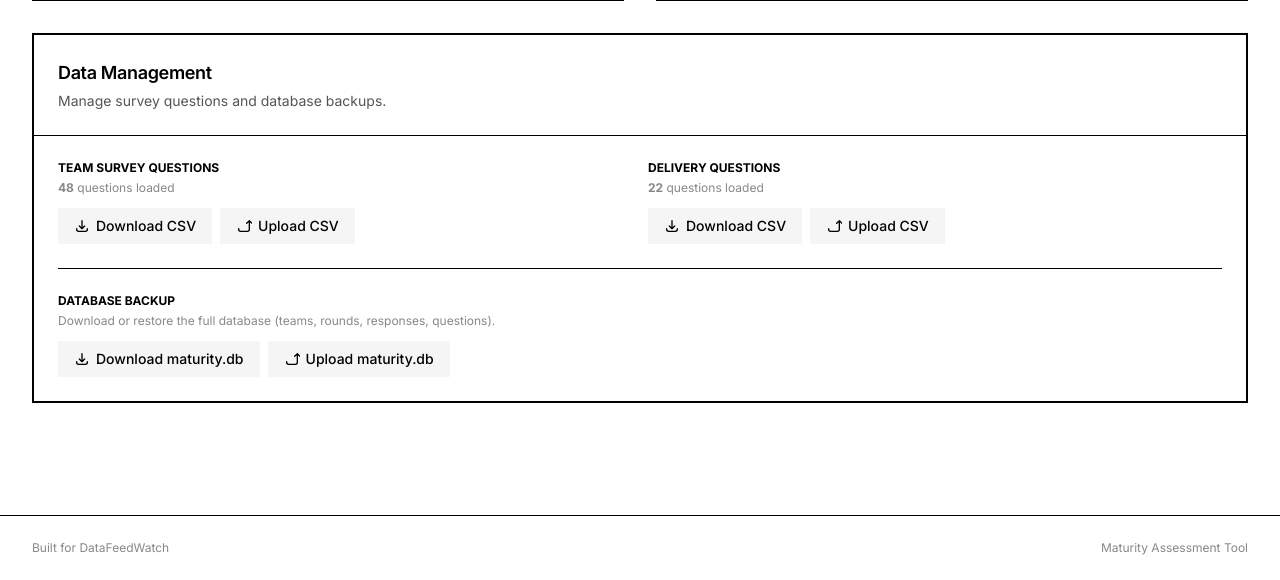
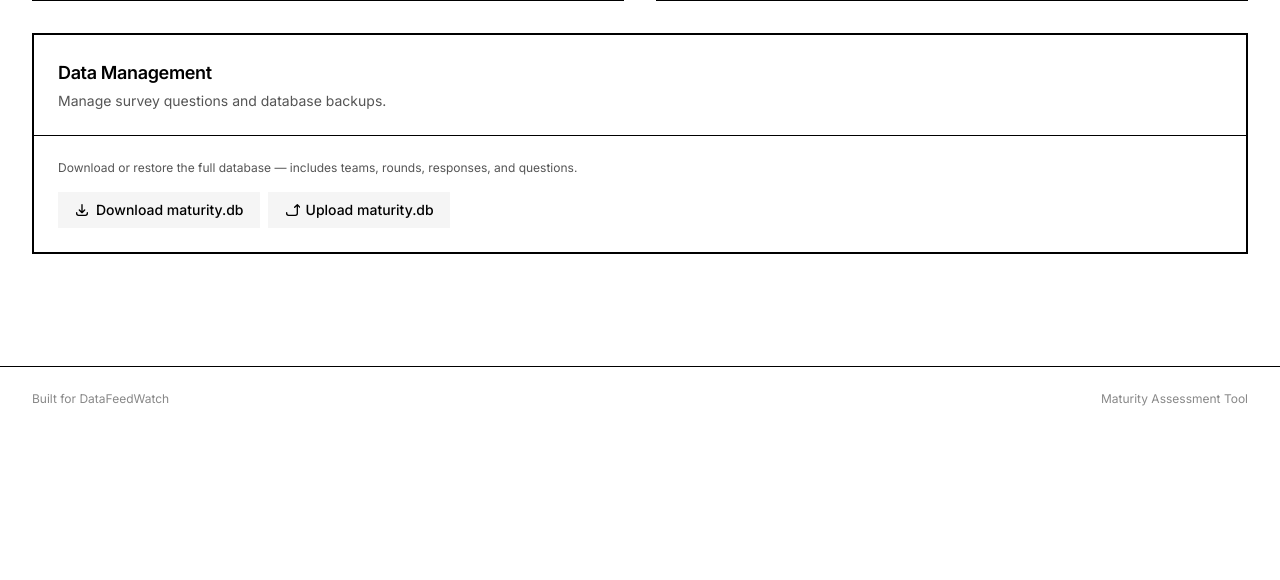
Before and after one commit to MajowyLas/team-maturity, a FastAPI app: page /admin in a window 1280 px wide. Shown: the part 751-1331 px from the top of the page. After the commit the page ends 1157 px from the top, so only its background shows below. Run offline with FastAPI, Linux system fonts and the light colour scheme; data that the repository does not hold is empty; some libraries are stand-ins or nearby versions.

Commit message:
Simplify Data Management to Download/Upload DB only
Remove CSV question upload/download — keep only full database
backup and restore.

Co-Authored-By: Claude Opus 4.6 <noreply@anthropic.com>

```diff
--- a/app/templates/admin.html
+++ b/app/templates/admin.html
@@ -200,55 +200,8 @@
         <h2 class="text-lg font-semibold text-hub-text">Data Management</h2>
         <p class="text-sm text-hub-muted mt-1">Manage survey questions and database backups.</p>
     </div>
-    <div class="p-6 space-y-6">
-        <!-- Survey Questions -->
-        <div class="grid grid-cols-1 md:grid-cols-2 gap-4">
-            <div>
-                <p class="text-xs font-bold text-hub-text uppercase mb-1">Team Survey Questions</p>
-                <p class="text-xs text-hub-faint mb-3"><strong>{{ team_q_count }}</strong> questions loaded</p>
-                <div class="flex flex-wrap items-center gap-2">
-                    <a href="/admin/data/download-questions/team"
-                       class="inline-flex items-center gap-1.5 px-4 py-2 bg-hub-hover text-hub-text rounded-lg text-sm font-medium hover:bg-hub-border active:scale-[0.97] transition-all duration-200">
-                        <svg class="w-4 h-4" fill="none" stroke="currentColor" viewBox="0 0 24 24"><path stroke-linecap="round" stroke-linejoin="round" stroke-width="2" d="M4 16v1a3 3 0 003 3h10a3 3 0 003-3v-1m-4-4l-4 4m0 0l-4-4m4 4V4"/></svg>
-                        Download CSV
-                    </a>
-                    <form method="POST" action="/admin/data/upload-questions/team" enctype="multipart/form-data"
-                          class="inline-flex items-center gap-2">
-                        <label class="inline-flex items-center gap-1.5 px-4 py-2 bg-hub-hover text-hub-text rounded-lg text-sm font-medium hover:bg-hub-border active:scale-[0.97] transition-all duration-200 cursor-pointer">
-                            <svg class="w-4 h-4" fill="none" stroke="currentColor" viewBox="0 0 24 24"><path stroke-linecap="round" stroke-linejoin="round" stroke-width="2" d="M4 16v1a3 3 0 003 3h10a3 3 0 003-3v-1m4-8l-4-4m0 0L16 8m4-4v12"/></svg>
-                            Upload CSV
-                            <input type="file" name="file" accept=".csv" required class="hidden"
-                                   onchange="if(confirm('This will replace all team survey questions. Continue?')) this.form.submit();">
-                        </label>
-                    </form>
-                </div>
-            </div>
-            <div>
-                <p class="text-xs font-bold text-hub-text uppercase mb-1">Delivery Questions</p>
-                <p class="text-xs text-hub-faint mb-3"><strong>{{ eng_q_count }}</strong> questions loaded</p>
-                <div class="flex flex-wrap items-center gap-2">
-                    <a href="/admin/data/download-questions/engineering"
-                       class="inline-flex items-center gap-1.5 px-4 py-2 bg-hub-hover text-hub-text rounded-lg text-sm font-medium hover:bg-hub-border active:scale-[0.97] transition-all duration-200">
-                        <svg class="w-4 h-4" fill="none" stroke="currentColor" viewBox="0 0 24 24"><path stroke-linecap="round" stroke-linejoin="round" stroke-width="2" d="M4 16v1a3 3 0 003 3h10a3 3 0 003-3v-1m-4-4l-4 4m0 0l-4-4m4 4V4"/></svg>
-                        Download CSV
-                    </a>
-                    <form method="POST" action="/admin/data/upload-questions/engineering" enctype="multipart/form-data"
-                          class="inline-flex items-center gap-2">
-                        <label class="inline-flex items-center gap-1.5 px-4 py-2 bg-hub-hover text-hub-text rounded-lg text-sm font-medium hover:bg-hub-border active:scale-[0.97] transition-all duration-200 cursor-pointer">
-                            <svg class="w-4 h-4" fill="none" stroke="currentColor" viewBox="0 0 24 24"><path stroke-linecap="round" stroke-linejoin="round" stroke-width="2" d="M4 16v1a3 3 0 003 3h10a3 3 0 003-3v-1m4-8l-4-4m0 0L16 8m4-4v12"/></svg>
-                            Upload CSV
-                            <input type="file" name="file" accept=".csv" required class="hidden"
-                                   onchange="if(confirm('This will replace all delivery questions. Continue?')) this.form.submit();">
-                        </label>
-                    </form>
-                </div>
-            </div>
-        </div>
-
-        <!-- Database Backup -->
-        <div class="pt-6 border-t border-hub-border">
-            <p class="text-xs font-bold text-hub-text uppercase mb-1">Database Backup</p>
-            <p class="text-xs text-hub-faint mb-3">Download or restore the full database (teams, rounds, responses, questions).</p>
+    <div class="p-6">
+        <p class="text-xs text-hub-muted mb-4">Download or restore the full database — includes teams, rounds, responses, and questions.</p>
         <div class="flex flex-wrap items-center gap-2">
             <a href="/admin/data/download-db"
                class="inline-flex items-center gap-1.5 px-4 py-2 bg-hub-hover text-hub-text rounded-lg text-sm font-medium hover:bg-hub-border active:scale-[0.97] transition-all duration-200">
@@ -264,7 +217,6 @@
                            onchange="if(confirm('⚠️ This will REPLACE all current data with the uploaded database. This cannot be undone. Continue?')) this.form.submit();">
                 </label>
             </form>
-            </div>
         </div>
     </div>
 </div>
```
Lines whose indentation alone changed are shown as unchanged.
